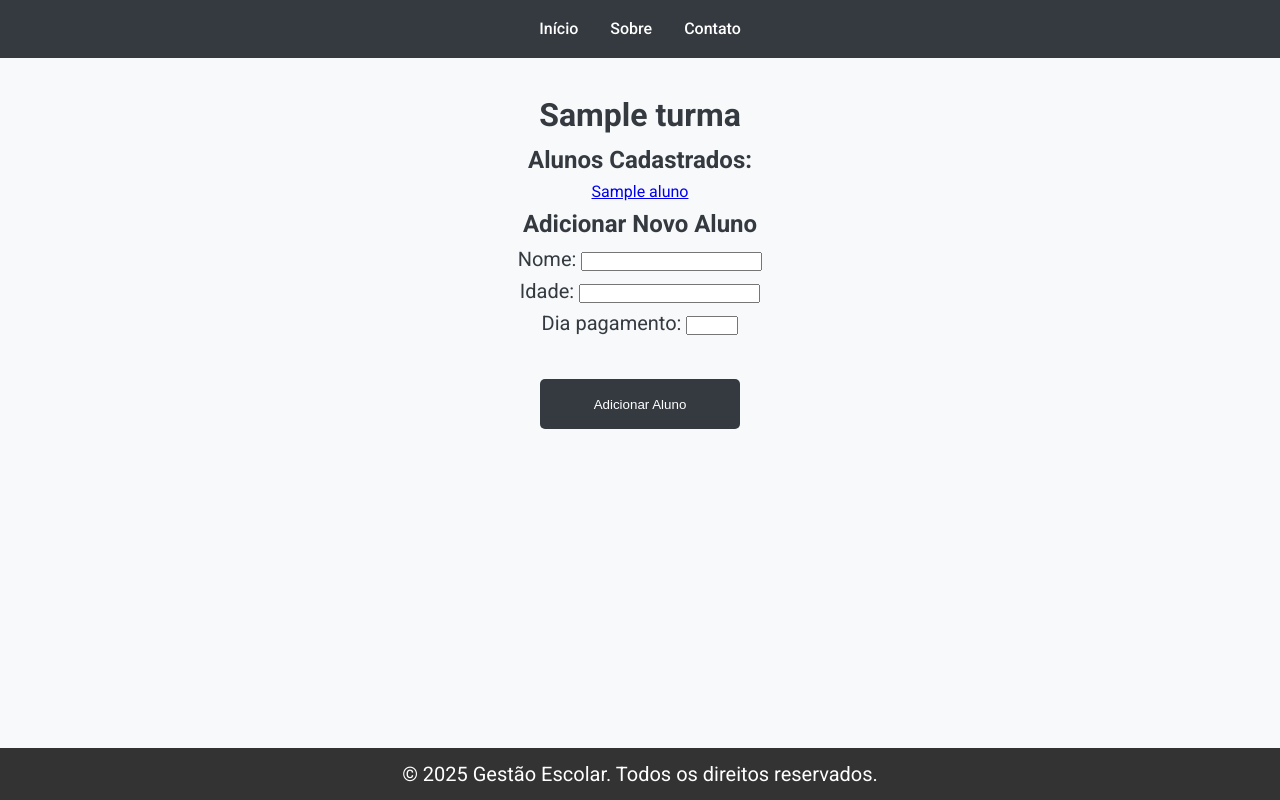
After one commit to ThalesHenri/GestaoEscolar, a Django app: page /turmaDetalhes/1/ in a window 1280 px wide. The commit adds this page. Run offline with Django 5.2, Linux system fonts and the light colour scheme; tables that the repository leaves empty hold one stand-in row (values such as "Sample post").

Commit message:
Adição de funções de regregistro de turmas e alunos no banco de dados

```diff
--- a/siteDjango/main/forms.py
+++ b/siteDjango/main/forms.py
@@ -1,11 +1,17 @@
 from django import forms
+from .models import Turma, Aluno
 from .models import *
 
 
 class AlunoForm(forms.ModelForm):
     class Meta:
         model = Aluno
-        fields = ['nome', 'idade', 'dataPagamento']
+        fields = ['nome', 'idade', 'dia_pagamento']  # Altere para 'dia_pagamento'
+        widgets = {
+            'nome': forms.TextInput(attrs={'maxlength': 100}),
+            'idade': forms.NumberInput(attrs={'min': 1}),
+            'dia_pagamento': forms.NumberInput(attrs={'min': 1, 'max': 25})  # Limite entre 1 e 31
+        }
 
 
 class PagamentoForm(forms.ModelForm):
@@ -17,8 +23,12 @@ class PagamentoForm(forms.ModelForm):
 class TurmaForm(forms.ModelForm):
     class Meta:
         model = Turma
-        fields = ['nome', 'turno', 'valor']
-
+        fields = ['nome', 'turno', 'valorMensalidade']
+        widgets = {
+            'nome': forms.TextInput(attrs={'maxlength': 100, 'class': 'form-control'}),
+            'turno': forms.Select(attrs={'class': 'form-control'}),
+            'valorMensalidade': forms.NumberInput(attrs={'min': 0, 'max': 1000, 'step': 0.01})
+        }
 
 class UsuarioForm(forms.ModelForm):
     class Meta:
--- a/siteDjango/main/static/style.css
+++ b/siteDjango/main/static/style.css
@@ -88,11 +88,15 @@ button:hover {
     margin-top: 2.5rem;
 }
 footer {
-    background-color: var(--secondary-color);
-    color: var(--white-color);
+    position: fixed;
+    bottom: 0;
+    left: 0;
+    width: 100%;
+    background-color: #333;
+    color: white;
     text-align: center;
-    padding: 1rem 0;
-    margin-top: 2rem;
+    padding: 10px 0;
+    font-size: 14px;
 }
 .login{
     background-color: var(--white-color);
@@ -171,3 +175,29 @@ li a{
     color: var(--white-color);
     font-size: 20px;
 }
+
+/* Ajuste específico para o botão "Close" */
+.btn-close {
+    font-size: 12px; /* Diminui o tamanho da fonte */
+    padding: 4px;    /* Reduz o preenchimento interno */
+    width: 20px;     /* Define uma largura fixa */
+    height: 20px;    /* Define uma altura fixa */
+    line-height: 1;  /* Ajusta o espaçamento interno */
+    background: none; /* Remove qualquer fundo padrão */
+    border: none;    /* Remove a borda padrão */
+    outline: none;   /* Remove o contorno ao clicar */
+    cursor: pointer; /* Adiciona o cursor de "mão" ao passar por cima */
+}
+
+/* Ajuste do ícone de fechamento, se necessário */
+.btn-close::before {
+    content: "×"; /* Adiciona o símbolo de fechamento (alternativo ao ícone padrão) */
+    font-weight: bold;
+}
+
+/* Personaliza a aparência do botão ao passar o mouse */
+.btn-close:hover {
+    color: #ff0000; /* Muda a cor ao passar o mouse */
+    background-color: #f0f0f0; /* Fundo sutil ao passar o mouse */
+    border-radius: 50%; /* Botão arredondado */
+}
--- a/siteDjango/main/templates/adminDashboard.html
+++ b/siteDjango/main/templates/adminDashboard.html
@@ -1,11 +1,11 @@
 {% extends "index.html" %}
 {% block content %}
-<h1>Seja bem vindo, {{ usuario }}</h1>
-<div class ="adminDashboard">
+<h1>Seja bem-vindo, {{ usuario }}</h1>
+<div class="adminDashboard">
     <ul>
         <li><a href="#">Gerenciar Alunos</a></li>
         <li><a href="#">Gerenciar Pagamentos</a></li>
-        <li><a href="#">Gerenciar Turmas</a></li>
+        <li><a href="{% url 'turmasDashboard' %}">Gerenciar Turmas</a></li>
         <li><a href="#">Visualizar Relatórios </a></li>
     </ul>
 </div>
--- a/siteDjango/main/templates/index.html
+++ b/siteDjango/main/templates/index.html
@@ -1,6 +1,7 @@
 {% load static %}
 <!DOCTYPE html>
 <html lang="pt-BR">
+
 <head>
     <meta charset="UTF-8">
     <meta name="viewport" content="width=device-width, initial-scale=1.0">
@@ -8,9 +9,10 @@
     <link href="https://fonts.googleapis.com/css2?family=Roboto:wght@400;500;700&display=swap" rel="stylesheet">
     <title>Gestão Escolar</title>
 </head>
+
 <body>
     <nav>
-        <a href="#">Início</a>
+        <a href="{% url 'adminDashboard' %}">Início</a>
         <a href="#Sobre">Sobre</a>
         <a href="#">Contato</a>
     </nav>
@@ -25,15 +27,19 @@
         </div>
         <div class="Sobre">
             <h2>Sobre o Sistema</h2>
-            <p>Bem-vindo ao Sistema de Gestão Escolar, uma plataforma desenvolvida para transformar a maneira como as escolas gerenciam suas operações diárias. Nosso objetivo é fornecer uma solução prática, eficiente e intuitiva para atender às necessidades de instituições de ensino de todos os tamanhos.
+            <p>Bem-vindo ao Sistema de Gestão Escolar, uma plataforma desenvolvida para transformar a maneira como as
+                escolas gerenciam suas operações diárias. Nosso objetivo é fornecer uma solução prática, eficiente e
+                intuitiva para atender às necessidades de instituições de ensino de todos os tamanhos.
 
                 Com nosso sistema, você pode:
 
-                    Organizar informações de alunos, professores e turmas em um único lugar.
-                    Simplificar processos administrativos e acadêmicos.
-                    Garantir maior agilidade e precisão no controle de dados escolares.
+                Organizar informações de alunos, professores e turmas em um único lugar.
+                Simplificar processos administrativos e acadêmicos.
+                Garantir maior agilidade e precisão no controle de dados escolares.
 
-                Nosso compromisso é ajudar escolas a focarem no que realmente importa: a educação de qualidade. Trabalhamos continuamente para oferecer as melhores ferramentas e funcionalidades para facilitar o seu dia a dia.
+                Nosso compromisso é ajudar escolas a focarem no que realmente importa: a educação de qualidade.
+                Trabalhamos continuamente para oferecer as melhores ferramentas e funcionalidades para facilitar o seu
+                dia a dia.
 
                 Junte-se a nós nessa jornada de inovação e excelência na gestão escolar!</p>
         </div>
@@ -43,4 +49,5 @@
         <p>&copy; 2025 Gestão Escolar. Todos os direitos reservados.</p>
     </footer>
 </body>
+
 </html>
--- /dev/null
+++ b/siteDjango/main/templates/turmaDetalhes.html
@@ -0,0 +1,22 @@
+{% extends "index.html" %}
+{% block content %}
+
+<h1> {{ turma.nome }}</h1>
+
+<h2>Alunos Cadastrados:</h2>
+<ul>
+    {% for aluno in alunos %}
+    <a href="{% url 'alunoDetalhes' aluno_id=aluno.id %}">{{ aluno.nome }}</a>
+    {% empty %}
+        <li2>Não há alunos cadastrados nesta turma.</li>
+    {% endfor %}
+</ul>
+
+<h2>Adicionar Novo Aluno</h2>
+<form method="post">
+    {% csrf_token %}
+    {{ form.as_p }}
+    <button type="submit">Adicionar Aluno</button>
+</form>
+
+{% endblock %}
--- a/siteDjango/main/urls.py
+++ b/siteDjango/main/urls.py
@@ -6,4 +6,11 @@ urlpatterns = [
     path('login/', views.login, name='login'),
     path('registrar/', views.registrar, name='registrar'),
     path('adminDashboard/', views.adminDashboard, name='adminDashboard'),
+    path('addTurma/', views.addTurma, name='addTurma'),
+    path('turmasDashboard', views.turmasDashboard, name='turmasDashboard'),
+    path('turmaDetalhes/<int:turma_id>/', views.turmaDetalhes, name='turmaDetalhes'),
+    path('addAluno/', views.addAluno, name='addAluno'),
+    path('alunoDetalhes/<int:aluno_id>/', views.alunoDetalhes, name='alunoDetalhes'),
+    path('excluirAluno/<int:aluno_id>/', views.excluirAluno, name='excluirAluno'),
+
 ]
--- a/siteDjango/main/views.py
+++ b/siteDjango/main/views.py
@@ -1,9 +1,13 @@
-from django.shortcuts import render,redirect
+from django.shortcuts import render, redirect, get_object_or_404, redirect
 from django.contrib.auth import authenticate, login as auth_login
 from django.contrib.auth.models import User
+from django.contrib import messages
+from .models import Turma, Aluno, Mensalidade
+from .forms import TurmaForm, AlunoForm
 from .forms import *
 
 # Create your views here.
+
 
 def home(request):
     return render(request, 'index.html')
@@ -19,12 +23,14 @@ def registrar(request):
             return render(request, 'erro.html', {'mensagem': 'Todos os campos são obrigatórios!'})
 
         try:
-            User.objects.create_user(username=usuario, email=email, password=senha)
+            User.objects.create_user(
+                username=usuario, email=email, password=senha)
             return render(request, 'sucesso.html')
         except Exception as e:
             return render(request, 'erro.html', {'mensagem': str(e)})
 
     return render(request, 'registrar.html')
+
 
 def login(request):
     if request.method == 'POST':
@@ -36,14 +42,14 @@ def login(request):
         if usuario is not None:
             # Realiza o login do usuário e redireciona para o dashboard
             auth_login(request, usuario)
-            return redirect('adminDashboard')  # Substitua pelo nome da URL do dashboard
+            # Substitua pelo nome da URL do dashboard
+            return redirect('adminDashboard')
         else:
             # Renderiza a página de erro em caso de falha na autenticação
             return render(request, 'erro.html')
 
     # Renderiza a página de login para requisições GET
     return render(request, 'login.html')
-
 
 
 def adminDashboard(request):
@@ -53,3 +59,155 @@ def adminDashboard(request):
     }
     print(f"aqui está o {usuario}")
     return render(request, 'adminDashboard.html', context=context)
+
+
+def addTurma(request):
+    if request.method == 'POST':
+        form = TurmaForm(request.POST)
+        if form.is_valid():
+            form.save()
+            messages.success(request, 'Turma adicionada com sucesso!')
+            return redirect('turmasDashboard')
+    else:
+        form = TurmaForm()
+
+    return render(request, 'addTurma.html', {'form': form})
+
+
+def turmasDashboard(request):
+    if request.method == 'POST':
+        form = TurmaForm(request.POST)
+        if form.is_valid():
+            form.save()
+            return redirect('turmasDashboard')  # Atualiza a página após salvar
+    else:
+        form = TurmaForm()
+
+    turmas = Turma.objects.all()
+    return render(request, 'turmasDashboard.html', {'turmas': turmas, 'form': form})
+
+def turmaDetalhes(request, turma_id):
+    turma = get_object_or_404(Turma, id=turma_id)
+
+    if request.method == 'POST':
+        form = AlunoForm(request.POST)
+        if form.is_valid():
+            # Cria o aluno mas não salva no banco ainda
+            aluno = form.save(commit=False)
+            # Associa o aluno à turma atual
+            aluno.turma = turma
+            aluno.save()  # Salva o aluno no banco de dados
+            return redirect('turmaDetalhes', turma_id=turma.id)  # Redireciona para a mesma página
+    else:
+        # Inicializa o formulário vazio para a adição de novos alunos
+        form = AlunoForm()
+
+    # Obtém os alunos da turma utilizando o `related_name='alunos'`
+    alunos = turma.alunos.all()
+
+    # Renderiza a página com os dados da turma, alunos e formulário
+    return render(request, 'turmaDetalhes.html', {'turma': turma, 'alunos': alunos, 'form': form})
+
+
+def addAluno(request, turma_id):
+    turma = get_object_or_404(Turma, id=turma_id)
+
+    if request.method == 'POST':
+        form = AlunoForm(request.POST)
+        if form.is_valid():
+            aluno = form.save(commit=False)
+            aluno.turma = turma
+
+            # Verificação do dia de pagamento antes de salvar
+            if aluno.dia_pagamento is None:
+                form.add_error('dia_pagamento', 'Data para Pagamento:')
+            else:
+                aluno.save()
+
+                # Criação das mensalidades com base no dia de pagamento
+                for mes in range(1, 13):  # Assumindo a criação de mensalidades para todos os meses do ano
+                    data_vencimento = timezone.now().replace(month=mes, day=aluno.dia_pagamento, year=timezone.now().year).date()
+                    Mensalidade.objects.create(
+                        aluno=aluno,
+                        mes=mes,
+                        valor=turma.valorMensalidade,  # Valor da mensalidade registrado na turma
+                        data_vencimento=data_vencimento,  # Data de vencimento com o ano vigente
+                        pago=False
+                    )
+                messages.success(request, 'Aluno adicionado com sucesso!')
+                return redirect('addAluno', turma_id=turma.id)
+    else:
+        form = AlunoForm()
+
+    return render(request, 'addAluno.html', {'form': form, 'turma': turma})
+
+
+
+
+def alunoDetalhes(request, aluno_id):
+    aluno = get_object_or_404(Aluno, id=aluno_id)
+    mensalidades = aluno.mensalidades.order_by("mes").all()
+
+    MESES = {
+        1: "1 - Janeiro",
+        2: "2 - Fevereiro",
+        3: "3 - Março",
+        4: "4 - Abril",
+        5: "5 - Maio",
+        6: "6 - Junho",
+        7: "7 - Julho",
+        8: "8 - Agosto",
+        9: "9 - Setembro",
+        10: "10 - Outubro",
+        11: "11 - Novembro",
+        12: "12 -Dezembro",
+    }
+
+    hoje = now().date()
+
+    # Atualiza o status das mensalidades
+    for mensalidade in mensalidades:
+        # Calcula a data completa de vencimento
+        if mensalidade.valor is None:
+            mensalidade.valor = mensalidade.aluno.turma.valorMensalidade
+            mensalidade.save()
+
+        # Atualizar a data de vencimento
+        dia_vencimento = mensalidade.dia_pagamento
+        data_vencimento = hoje.replace(
+            day=dia_vencimento,
+            month=mensalidade.mes,
+            year=hoje.year,
+        )
+        mensalidade.data_vencimento = data_vencimento
+
+        # Atualizar o status
+        if data_vencimento < hoje and mensalidade.status == "Em Aberto":
+            mensalidade.status = "Em Atraso"
+            mensalidade.save()
+
+        # Nome do mês
+        mensalidade.mes_nome = MESES[mensalidade.mes]
+
+    if request.method == "POST":
+        mensalidade_id = request.POST.get("mensalidade_id")
+        mensalidade = get_object_or_404(Mensalidade, id=mensalidade_id)
+        mensalidade.status = "Pago"
+        mensalidade.save()
+        return redirect("alunoDetalhes", aluno_id=aluno.id)
+
+    return render(
+        request,
+        "alunoDetalhes.html",
+        {
+            "aluno": aluno,
+            "mensalidades": mensalidades,
+        },
+    )
+
+
+def excluirAluno(request, aluno_id):
+    aluno = get_object_or_404(Aluno, id=aluno_id)
+    if request.method == 'POST':
+        aluno.delete()
+        return redirect('turmaDetalhes', aluno.turma.id)  # Redireciona para a turma do aluno
```
Also changed, not shown: siteDjango/main/models.py (+75 -10 lines), siteDjango/main/templates/addAluno.html (added, +18 -0 lines), siteDjango/main/templates/addTurma.html (added, +14 -0 lines), siteDjango/main/templates/alunoDetalhes.html (added, +45 -0 lines), siteDjango/main/templates/turmasDashboard.html (added, +21 -0 lines), siteDjango/main/migrations/0001_initial.py, siteDjango/main/migrations/0002_rename_valor_turma_valormensalidade.py (added), siteDjango/main/migrations/0003_mensalidade_valor.py (added).
